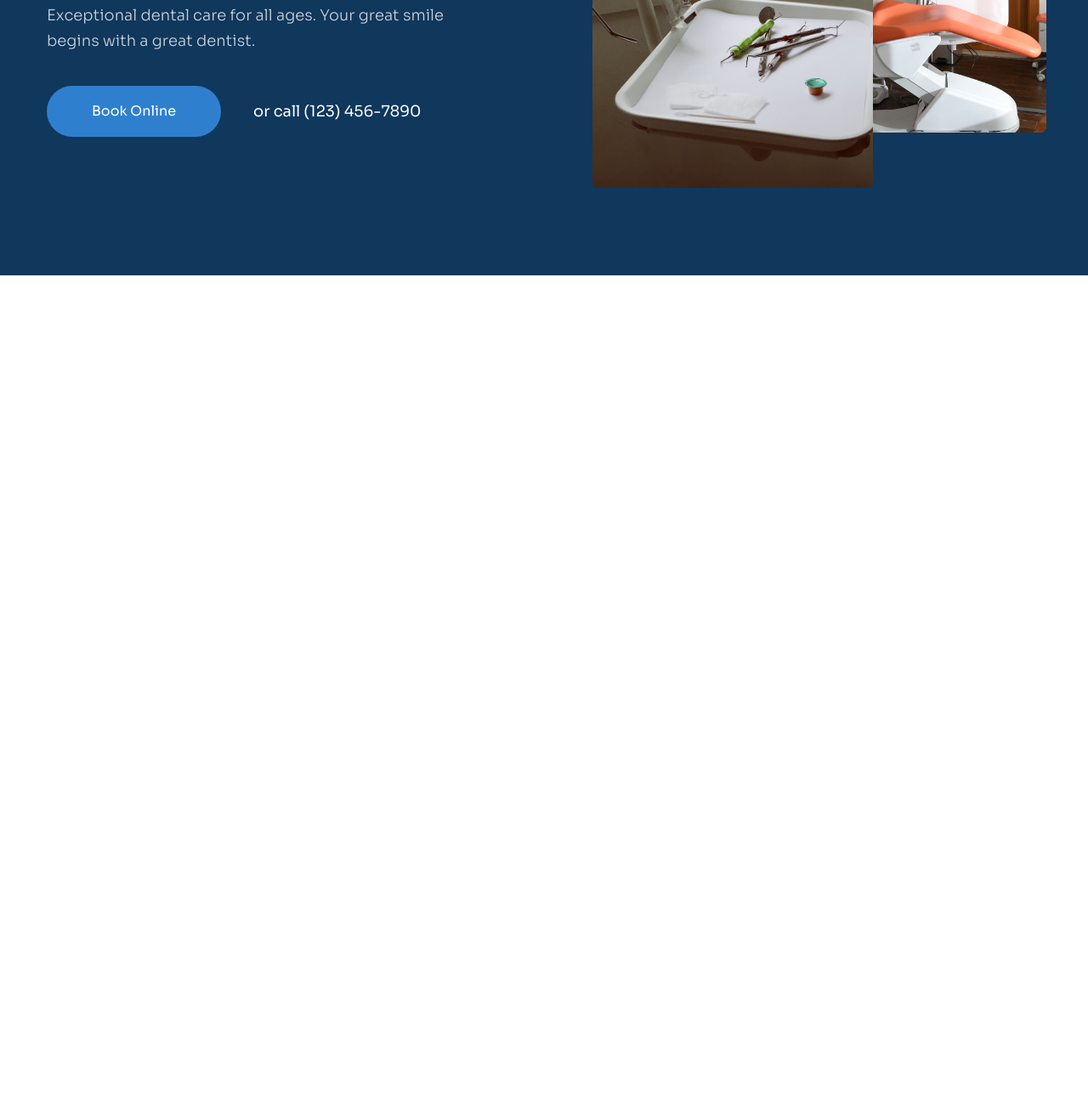
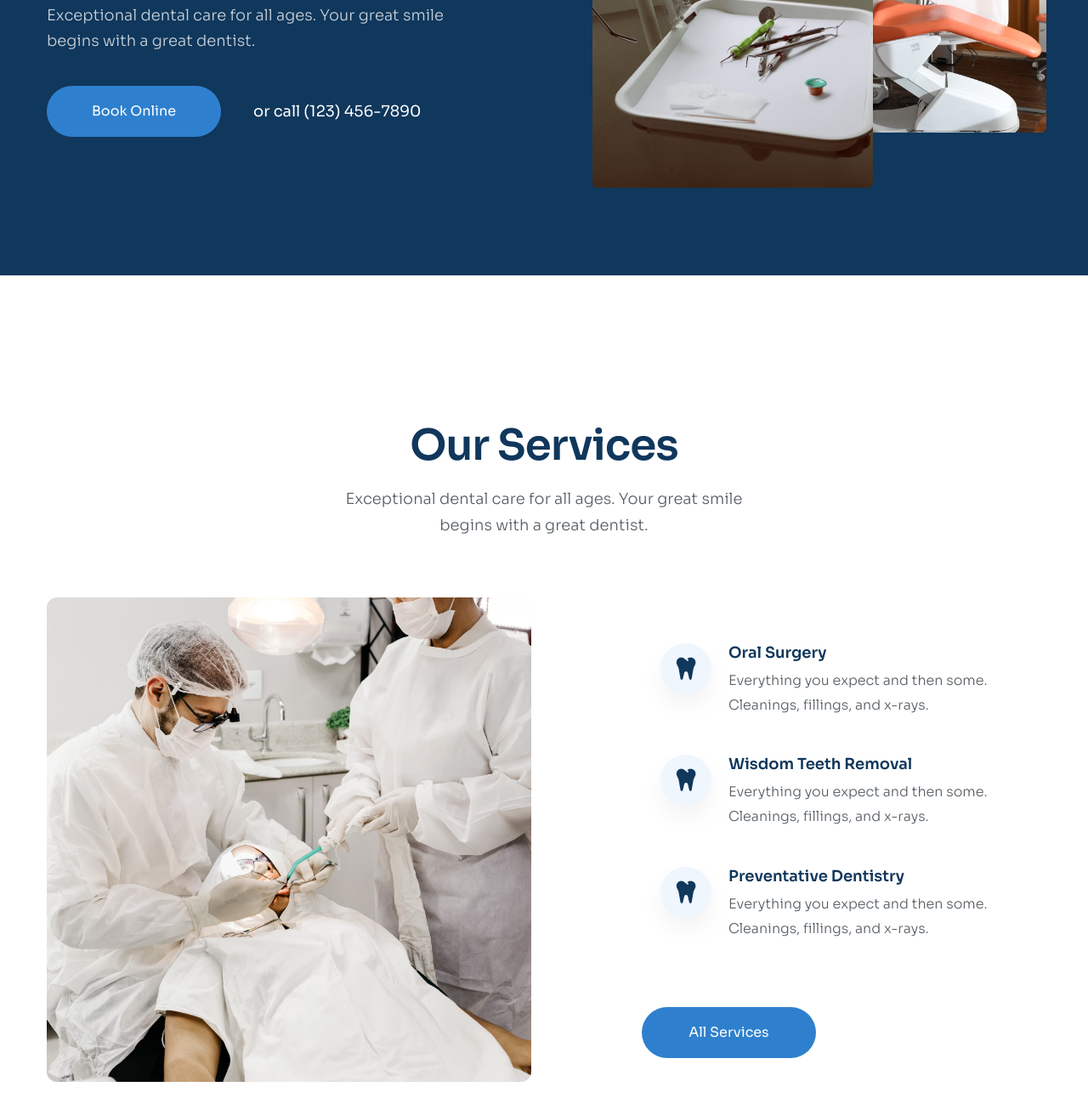
Before and after one commit to HPhuc311/projectHTMLCSS2, a plain HTML site: page index.html in a window 1280 px wide. Shown: the part 476-1788 px from the top of the page at 85% size. Before the commit the page ends 800 px from the top, so only its background shows below. Drawn offline with Linux system fonts and the light colour scheme.

Commit message:
add service

```diff
--- a/assets/css/style.css
+++ b/assets/css/style.css
@@ -46,6 +46,30 @@ a {
 .btn:hover {
     opacity: 0.9;
     cursor: pointer;
+}
+
+
+.section-heading {
+    color: #10375C;
+    font-family: Sora;
+    font-size: 5rem;
+    font-style: normal;
+    font-weight: 600;
+    line-height: 1.2;
+    /* 120% */
+    letter-spacing: -1px;
+}
+
+.section-desc {
+    margin-top: 18px;
+    color: #575F66;
+    text-align: center;
+    font-family: Sora;
+    font-size: 1.8rem;
+    font-style: normal;
+    font-weight: 300;
+    line-height: 1.7;
+    /* 166.667% */
 }
 
 /* HEADER */
@@ -203,13 +227,13 @@ a {
     /* 166.667% */
 }
 
-.hero__images{
+.hero__images {
     display: flex;
     align-items: center;
     justify-content: flex-end;
 }
 
-.hero__img{
+.hero__img {
     width: 330px;
     height: 540px;
     border-radius: 6px;
@@ -218,13 +242,117 @@ a {
 }
 
 
-.hero__img:first-child{
+.hero__img:first-child {
     position: relative;
     margin-right: -6px;
 
 }
 
-.hero__img:last-child{
+.hero__img:last-child {
     width: 210px;
     height: 410px;
 }
+
+/* SERVICE */
+
+.service {
+    padding: 170px 0;
+}
+
+.service__heading,
+.service__desc {
+    text-align: center;
+}
+
+.service__desc {
+    width: 468px;
+    margin-left: auto;
+    margin-right: auto;
+}
+
+
+.services__row {
+    display: flex;
+    margin-top: 70px;
+    align-items: center;
+    justify-content: space-between;
+}
+
+.service__img {
+    width: 570px;
+    height: 570px;
+    border-radius: 12px;
+    object-fit: cover;
+}
+
+/* SERVICE ITEM */
+
+.service-item {
+    display: flex;
+    width: 470px;
+    padding: 22px;
+    border-radius: 10px;
+    background: #FFF;
+    transition: all 1s;
+}
+
+.service-item:hover {
+    position: relative;
+    box-shadow: 0px 14px 28px 0px rgba(0, 0, 0, 0.05);
+}
+
+.service-item:hover .service-item__icon {
+    background: #2E80CE;
+}
+
+.service-item:hover .service-item__details {
+    color: #FFF;
+}
+
+.service-item__icon {
+    display: flex;
+    align-items: center;
+    justify-content: center;
+    flex-shrink: 0;
+    width: 60px;
+    height: 60px;
+    border-radius: 50%;
+    background: #EFF6FD;
+    box-shadow: 0px 14px 28px 0px rgba(0, 0, 0, 0.05);
+    transition: all 0.7s;
+}
+
+.service-item__details {
+    display: flex;
+    align-items: center;
+    justify-content: center;
+    font-size: 30px;
+    color: #10375C;
+    transition: all 0.7s;
+}
+
+.service-item__body {
+    margin-left: 20px;
+}
+
+.service-item__body .service-item__heading {
+    color: #10375C;
+    font-size: 1.8rem;
+    font-style: normal;
+    font-weight: 600;
+    line-height: normal;
+    margin-bottom: 8px;
+}
+
+.service-item__body .service-item__desc {
+    color: #575F66;
+    font-size: 1.6rem;
+    font-style: normal;
+    font-weight: 300;
+    line-height: 1.8;
+    /* 175% */
+}
+
+.service__list{
+    margin-bottom: 55px;
+}
--- a/index.html
+++ b/index.html
@@ -4,6 +4,9 @@
 <head>
     <meta charset="UTF-8">
     <meta name="viewport" content="width=device-width, initial-scale=1.0">
+
+    <link rel="stylesheet" href="https://cdnjs.cloudflare.com/ajax/libs/font-awesome/6.7.2/css/all.min.css" integrity="sha512-Evv84Mr4kqVGRNSgIGL/F/aIDqQb7xQ2vcrdIwxfjThSH8CSR7PBEakCr51Ck+w+/U6swU2Im1vVX0SVk9ABhg==" crossorigin="anonymous" referrerpolicy="no-referrer" />
+
     <!-- FAVICON -->
     <link rel="apple-touch-icon" sizes="57x57" href="./assets/favicon/apple-icon-57x57.png">
     <link rel="apple-touch-icon" sizes="60x60" href="./assets/favicon/apple-icon-60x60.png">
@@ -103,6 +106,72 @@
             </section>
         </div>
     </header>
+    <main style="height: 5000px;">
+        <section class="service">
+            <div class="container">
+                <h2 class="service__heading section-heading">
+                    Our Services
+                </h2>
+                <p class="service__desc section-desc">
+                    Exceptional dental care for all ages. Your great smile begins with a great dentist.
+                </p>
+                <div class="services__row">
+                    <figure class="service__images">
+                        <img src="./assets/img/photo3.avif" alt="" class="service__img">
+                    </figure>
+
+                    <div>
+                        <div class="service__list">
+                            <!-- service item 1 -->
+                            <section class="service-item">
+                                <div class="service-item__icon">
+                                    <i class="fa-solid fa-tooth service-item__details"></i>
+                                </div>
+                                <div class="service-item__body">
+                                    <h3 class="service-item__heading">
+                                        Oral Surgery
+                                    </h3>
+                                    <p class="service-item__desc">
+                                        Everything you expect and then some. Cleanings, fillings, and x-rays.
+                                    </p>
+                                </div>
+                            </section>
+                            <!-- service item 2 -->
+                            <section class="service-item">
+                                <div class="service-item__icon">
+                                    <i class="fa-solid fa-tooth service-item__details"></i>
+                                </div>
+                                <div class="service-item__body">
+                                    <h3 class="service-item__heading">
+                                        Wisdom Teeth Removal
+                                    </h3>
+                                    <p class="service-item__desc">
+                                        Everything you expect and then some. Cleanings, fillings, and x-rays.
+                                    </p>
+                                </div>
+                            </section>
+                            <!-- service item 3 -->
+                            <section class="service-item">
+                                <div class="service-item__icon">
+                                    <i class="fa-solid fa-tooth service-item__details"></i>
+                                </div>
+                                <div class="service-item__body">
+                                    <h3 class="service-item__heading">
+                                        Preventative Dentistry
+                                    </h3>
+                                    <p class="service-item__desc">
+                                        Everything you expect and then some. Cleanings, fillings, and x-rays.
+                                    </p>
+                                </div>
+                            </section>
+                        </div>
+                        <a href="#/" class="btn">All Services</a>
+                    </div>
+                </div>
+            </div>
+        </section>
+    </main>
 </body>
 
+
 </html>
```
Also changed, not shown: assets/img/photo3.avif (added).
